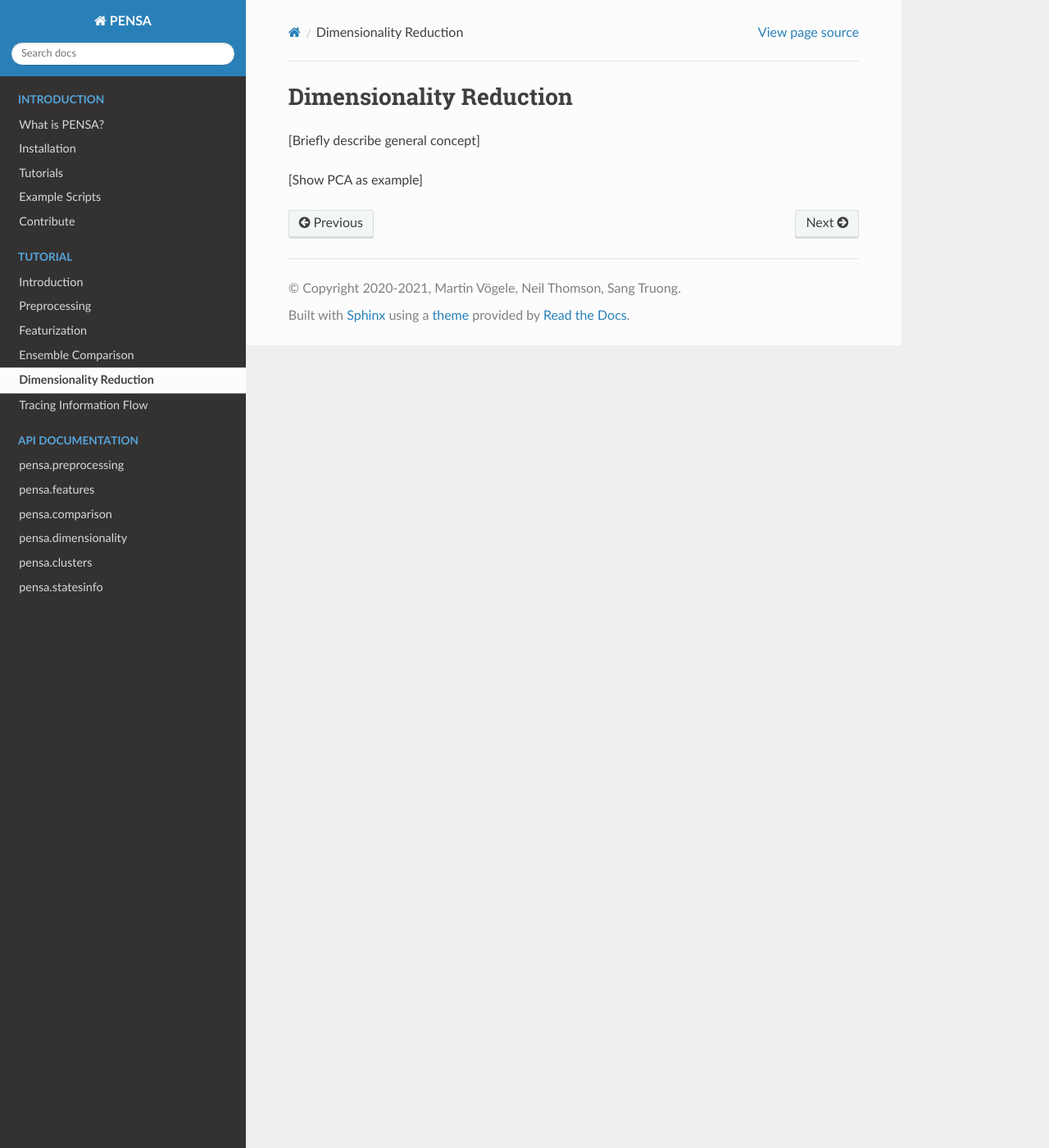
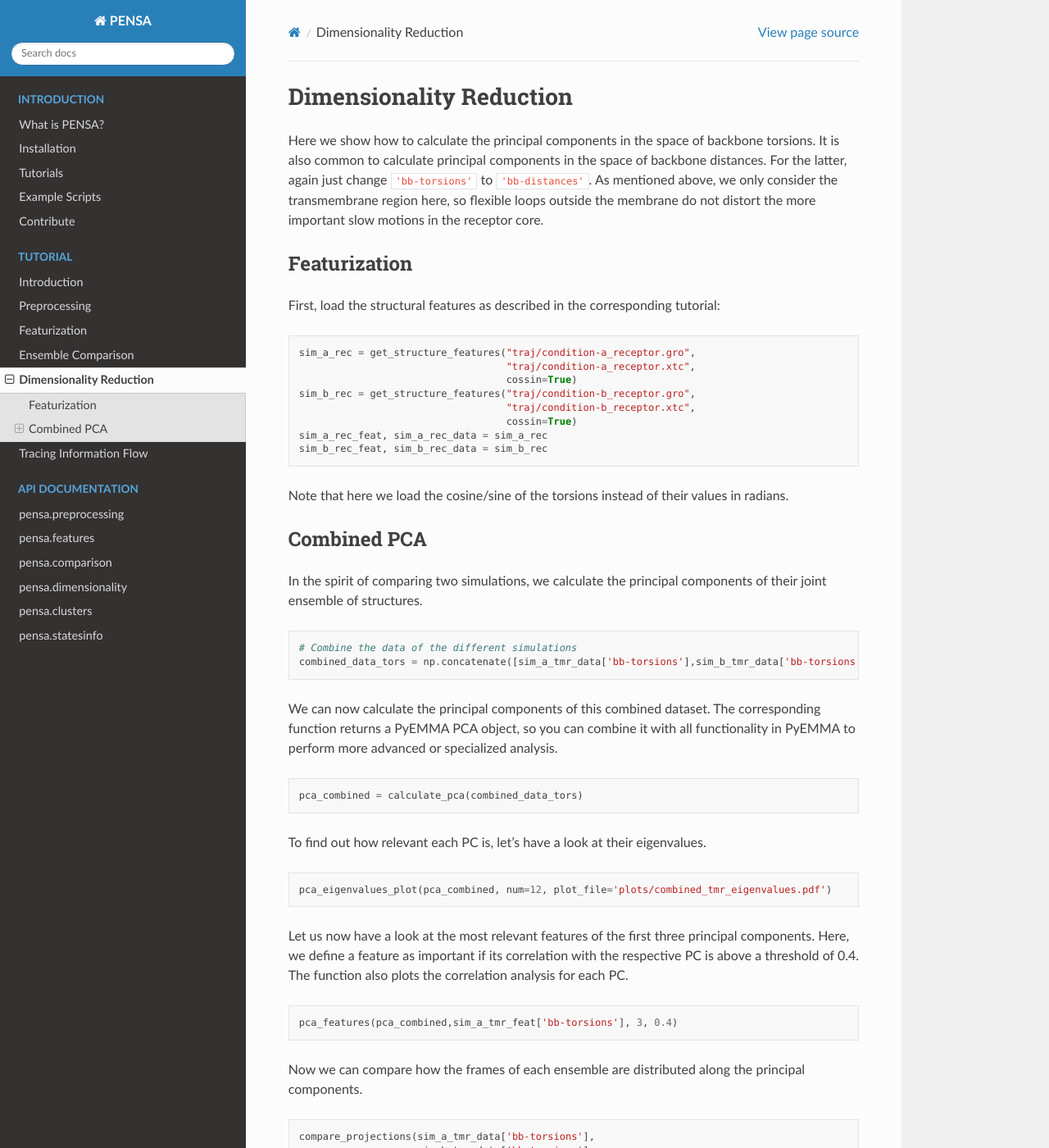
Before and after one commit to drorlab/pensa, a Sphinx documentation site: the page built from docs/tut-5-dimensionality.rst, in a window 1280 px wide and 1400 px high. Shown: the whole window at 82% size. Built offline with Sphinx 7.4.7 and the Read the Docs theme 2.0.0, drawn with Linux system fonts in a browser that asks for light colours; some of the changed text lies outside the part shown.

Commit message:
Update tut-5-dimensionality.rst

```diff
--- a/docs/tut-5-dimensionality.rst
+++ b/docs/tut-5-dimensionality.rst
@@ -1,6 +1,128 @@
 Dimensionality Reduction
 ========================
 
-[Briefly describe general concept]
+Here we show how to calculate the principal components in the space of
+backbone torsions. It is also common to calculate principal components
+in the space of backbone distances. For the latter, again just change
+``'bb-torsions'`` to ``'bb-distances'``. As mentioned above, we only
+consider the transmembrane region here, so flexible loops outside the
+membrane do not distort the more important slow motions in the receptor
+core.
 
-[Show PCA as example]
+Featurization
+-------------
+First, load the structural features as described in the corresponding
+tutorial:
+
+.. code:: ipython3
+
+    sim_a_rec = get_structure_features("traj/condition-a_receptor.gro",
+                                       "traj/condition-a_receptor.xtc",
+                                       cossin=True)
+    sim_b_rec = get_structure_features("traj/condition-b_receptor.gro",
+                                       "traj/condition-b_receptor.xtc",
+                                       cossin=True)
+    sim_a_rec_feat, sim_a_rec_data = sim_a_rec
+    sim_b_rec_feat, sim_b_rec_data = sim_b_rec
+
+Note that here we load the cosine/sine of the torsions instead of their
+values in radians.
+
+Combined PCA
+------------
+
+In the spirit of comparing two simulations, we calculate the principal
+components of their joint ensemble of structures.
+
+.. code:: ipython3
+
+    # Combine the data of the different simulations
+    combined_data_tors = np.concatenate([sim_a_tmr_data['bb-torsions'],sim_b_tmr_data['bb-torsions']],0)
+
+We can now calculate the principal components of this combined dataset.
+The corresponding function returns a PyEMMA PCA object, so you can
+combine it with all functionality in PyEMMA to perform more advanced or
+specialized analysis.
+
+.. code:: ipython3
+
+    pca_combined = calculate_pca(combined_data_tors)
+
+To find out how relevant each PC is, let’s have a look at their
+eigenvalues.
+
+.. code:: ipython3
+
+    pca_eigenvalues_plot(pca_combined, num=12, plot_file='plots/combined_tmr_eigenvalues.pdf')
+
+Let us now have a look at the most relevant features of the first three
+principal components. Here, we define a feature as important if its
+correlation with the respective PC is above a threshold of 0.4. The
+function also plots the correlation analysis for each PC.
+
+.. code:: ipython3
+
+    pca_features(pca_combined,sim_a_tmr_feat['bb-torsions'], 3, 0.4)
+
+Now we can compare how the frames of each ensemble are distributed along
+the principal components.
+
+.. code:: ipython3
+
+    compare_projections(sim_a_tmr_data['bb-torsions'],
+                        sim_b_tmr_data['bb-torsions'],
+                        pca_combined,
+                        label_a='A',
+                        label_b='B')
+
+To get a better glimpse on what the Principal components look like, we
+would like to visualize them. For that purpose, let us sort the
+structures from the trajectories along the principal components instead
+of along simulation time. We can then look at the resulting PC
+trajectories with a molecular visualization program like VMD.
+
+The trajectory to be sorted does not have to be the same subsystem from
+which we calcualted the PCA. Here, we are going to write frames with the
+entire receptor, sorted by the PCs of the transmembrane region.
+
+.. code:: ipython3
+
+    _ = sort_trajs_along_common_pc(sim_a_tmr_data['bb-torsions'],
+                                   sim_b_tmr_data['bb-torsions'],
+                                   feature_start_frame,
+                                   "traj/condition-a_receptor.gro",
+                                   "traj/condition-b_receptor.gro",
+                                   "traj/condition-a_receptor.xtc",
+                                   "traj/condition-b_receptor.xtc",
+                                   "pca/receptor_by_tmr",
+                                   num_pc=3)
+
+The above function deals with the special case of two input
+trajectories. We also provide the functions for a single one (see
+below). You use these to calculate PCA for any number of combined
+simulations and then sort the single or combined simulations.
+
+Single simulation
+^^^^^^^^^^^^^^^^^
+
+Here are the major steps of a PCA demonstrated for a single simulation.
+
+.. code:: ipython3
+
+    sim_a_tmr_data['bb-torsions'].shape
+
+.. code:: ipython3
+
+    pca_a = calculate_pca(sim_a_tmr_data['bb-torsions'])
+
+.. code:: ipython3
+
+    pca_features(pca_a, sim_a_tmr_feat['bb-torsions'], 3, 0.4)
+
+.. code:: ipython3
+
+    _, __ = sort_traj_along_pc(sim_a_tmr_data['bb-torsions'],
+                               pca_a, feature_start_frame,
+                               "traj/condition-a_receptor.gro",
+                               "traj/condition-a_receptor.xtc",
+                               "pca/condition-a_receptor_by_tmr", num_pc=3)
```
